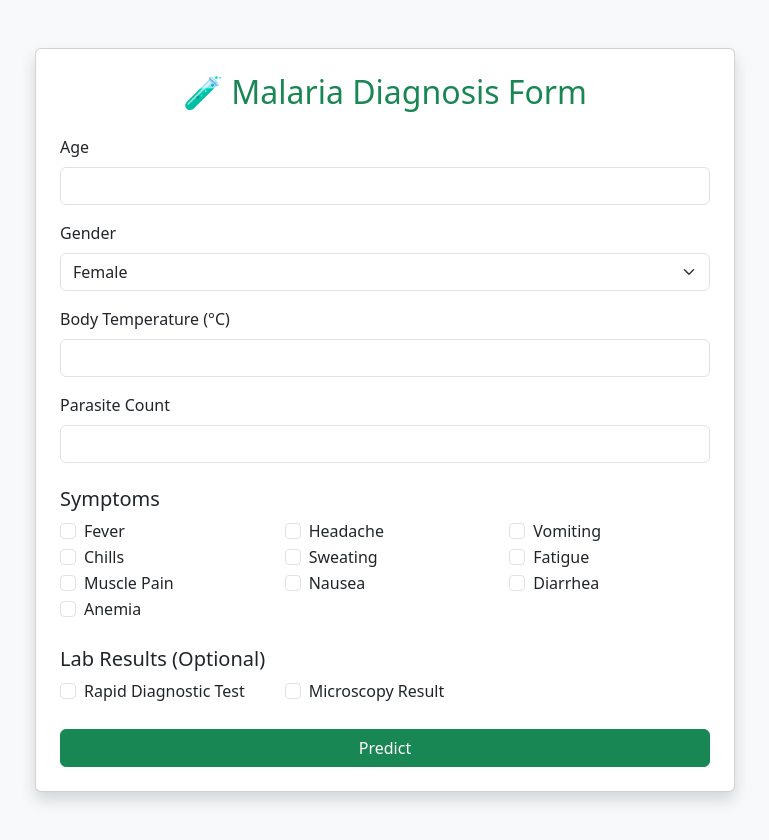
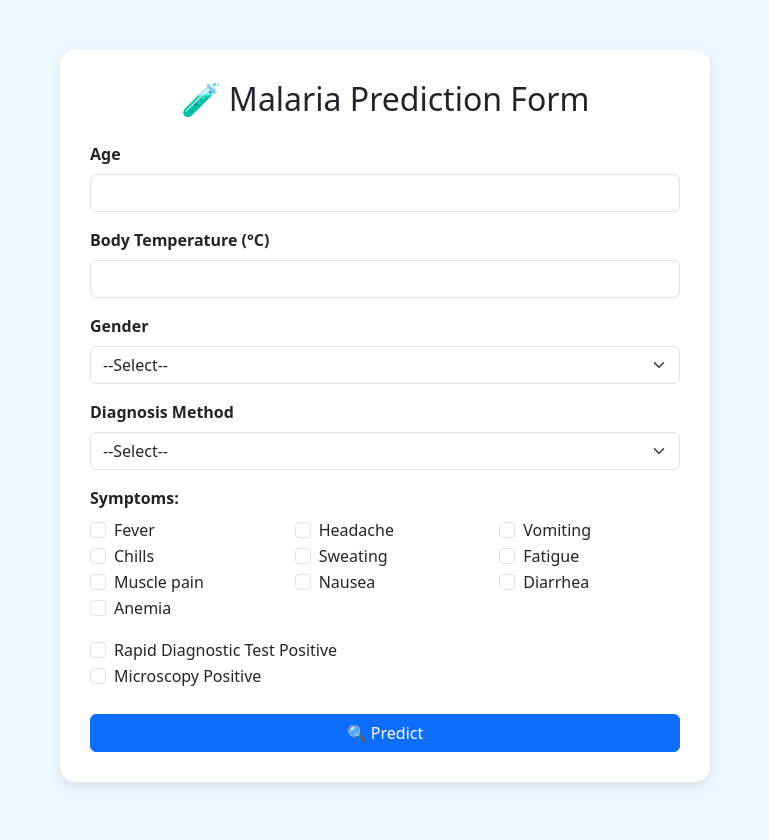
Before and after one commit to Benny499/malaria-prediction-app, a Flask app: page / in a window 1280 px wide. Shown: the whole page, without its empty margins (255-1024 px from the left). After the commit the page ends 786 px from the top, so only its background shows below. Run offline with Flask 3, Linux system fonts and the light colour scheme; parts of the project's set-up code (start-up, migrations or seed data) failed here and were passed over.

Commit message:
Clean deploy setup for malaria prediction app

```diff
--- a/app.py
+++ b/app.py
@@ -8,10 +8,35 @@ app = Flask(__name__)
 model = joblib.load("malaria_classifier_model.pkl")
 features = joblib.load("feature_columns.pkl")
 
+# Severity classifier
+def classify_severity(parasite_count):
+    if parasite_count < 1000:
+        return "Mild"
+    elif 1000 <= parasite_count <= 9999:
+        return "Mild to Moderate"
+    elif 10000 <= parasite_count <= 99999:
+        return "Moderate"
+    elif 100000 <= parasite_count <= 249999:
+        return "Severe"
+    else:
+        return "Very Severe / Critical"
+
 @app.route('/', methods=['GET', 'POST'])
 def predict():
     if request.method == 'POST':
-        # Collect form input
+        # Get diagnosis method and parasite count for severity
+        diagnosis_method = request.form.get('diagnosis_method')
+        parasite_count = request.form.get('parasite_count')
+
+        severity = None
+        if diagnosis_method == "Microscopy" and parasite_count:
+            try:
+                parasite_count = int(parasite_count)
+                severity = classify_severity(parasite_count)
+            except:
+                severity = "Invalid input"
+
+        # Collect model input
         input_data = {
             'age': int(request.form['age']),
             'body_temperature': float(request.form['temperature']),
@@ -25,22 +50,20 @@ def predict():
             'nausea': int('nausea' in request.form),
             'diarrhea': int('diarrhea' in request.form),
             'anemia': int('anemia' in request.form),
-            'parasite_count': int(request.form['parasite_count']),
+            'parasite_count': int(request.form['parasite_count']) if 'parasite_count' in request.form and request.form['parasite_count'] else 0,
             'rapid_diagnostic_test': int('rdt' in request.form),
             'microscopy_result': int('microscopy' in request.form),
             'gender_Male': 1 if request.form['gender'] == 'Male' else 0
         }
 
-        # Create DataFrame and align columns
+        # Create DataFrame and align with model
         input_df = pd.DataFrame([input_data])[features]
-
-        # Predict
         prediction = model.predict(input_df)[0]
         result = "🦠 Malaria Detected" if prediction == 1 else "✅ No Malaria"
 
-        return render_template('form.html', result=result)
+        return render_template('form.html', result=result, severity=severity)
 
-    return render_template('form.html', result=None)
+    return render_template('form.html', result=None, severity=None)
 
 if __name__ == '__main__':
     app.run(debug=True)
--- a/templates/form.html
+++ b/templates/form.html
@@ -2,82 +2,131 @@
 <html lang="en">
 <head>
   <meta charset="UTF-8">
-    <title>Malaria Diagnosis App</title>
+  <title>Malaria Prediction App</title>
   <meta name="viewport" content="width=device-width, initial-scale=1">
+  <!-- Bootstrap 5 CDN -->
   <link href="https://cdn.jsdelivr.net/npm/bootstrap@5.3.0/dist/css/bootstrap.min.css" rel="stylesheet">
+  <style>
+    body {
+      background-color: #f0f8ff;
+    }
+    .container {
+      max-width: 650px;
+      margin-top: 50px;
+      background-color: white;
+      padding: 30px;
+      border-radius: 15px;
+      box-shadow: 0 4px 12px rgba(0,0,0,0.1);
+    }
+    .form-label {
+      font-weight: bold;
+    }
+    .result-box {
+      background-color: #f8f9fa;
+      border: 1px solid #dee2e6;
+      padding: 15px;
+      border-radius: 10px;
+      margin-top: 20px;
+    }
+  </style>
 </head>
-<body class="bg-light">
-
-<div class="container py-5">
-    <div class="card mx-auto shadow p-4" style="max-width: 700px;">
-        <h2 class="mb-4 text-center text-success">🧪 Malaria Diagnosis Form</h2>
+<body>
+  <div class="container">
+    <h2 class="text-center mb-4">🧪 Malaria Prediction Form</h2>
 
     <form method="POST">
+
       <div class="mb-3">
         <label class="form-label">Age</label>
         <input type="number" name="age" class="form-control" required>
       </div>
 
       <div class="mb-3">
+        <label class="form-label">Body Temperature (°C)</label>
+        <input type="number" step="0.1" name="temperature" class="form-control" required>
+      </div>
+
+      <div class="mb-3">
         <label class="form-label">Gender</label>
-                <select name="gender" class="form-select">
+        <select name="gender" class="form-select" required>
+          <option value="">--Select--</option>
+          <option value="Male">Male</option>
           <option value="Female">Female</option>
-                    <option value="Male">Male</option>
         </select>
       </div>
 
+      <!-- Diagnosis Method -->
       <div class="mb-3">
-                <label class="form-label">Body Temperature (°C)</label>
-                <input type="number" name="temperature" step="0.1" class="form-control" required>
+        <label class="form-label">Diagnosis Method</label>
+        <select name="diagnosis_method" class="form-select" onchange="toggleMicroscopyInput(this.value)">
+          <option value="">--Select--</option>
+          <option value="Microscopy">Microscopy</option>
+          <option value="Rapid Diagnostic Test">Rapid Diagnostic Test</option>
+          <option value="Clinical">Clinical</option>
+        </select>
       </div>
 
-            <div class="mb-3">
-                <label class="form-label">Parasite Count</label>
-                <input type="number" name="parasite_count" class="form-control" required>
+      <!-- Parasite Count -->
+      <div class="mb-3" id="microscopy_div" style="display: none;">
+        <label class="form-label">Parasite Count (/µL)</label>
+        <input type="number" name="parasite_count" class="form-control" min="0">
       </div>
 
-            <h5 class="mt-4">Symptoms</h5>
-            <div class="row mb-3">
+      <!-- Symptoms (checkboxes) -->
+      <label class="form-label">Symptoms:</label>
+      <div class="row">
         {% for symptom in ['fever', 'headache', 'vomiting', 'chills', 'sweating', 'fatigue', 'muscle_pain', 'nausea', 'diarrhea', 'anemia'] %}
         <div class="col-6 col-md-4">
           <div class="form-check">
-                        <input class="form-check-input" type="checkbox" name="{{ symptom }}">
-                        <label class="form-check-label">
-                            {{ symptom.replace('_', ' ').title() }}
+            <input class="form-check-input" type="checkbox" name="{{ symptom }}" id="{{ symptom }}">
+            <label class="form-check-label" for="{{ symptom }}">
+              {{ symptom.replace('_', ' ').capitalize() }}
             </label>
           </div>
         </div>
         {% endfor %}
       </div>
 
-            <h5 class="mt-4">Lab Results (Optional)</h5>
-            <div class="row mb-4">
-                <div class="col-6 col-md-4">
-                    <div class="form-check">
-                        <input class="form-check-input" type="checkbox" name="rdt">
-                        <label class="form-check-label">Rapid Diagnostic Test</label>
-                    </div>
-                </div>
-                <div class="col-6 col-md-4">
-                    <div class="form-check">
-                        <input class="form-check-input" type="checkbox" name="microscopy">
-                        <label class="form-check-label">Microscopy Result</label>
-                    </div>
-                </div>
+      <!-- Rapid Test -->
+      <div class="form-check mt-3">
+        <input class="form-check-input" type="checkbox" name="rdt" id="rdt">
+        <label class="form-check-label" for="rdt">
+          Rapid Diagnostic Test Positive
+        </label>
       </div>
 
-            <div class="d-grid">
-                <button type="submit" class="btn btn-success">Predict</button>
+      <!-- Microscopy Result -->
+      <div class="form-check">
+        <input class="form-check-input" type="checkbox" name="microscopy" id="microscopy">
+        <label class="form-check-label" for="microscopy">
+          Microscopy Positive
+        </label>
       </div>
+
+      <button type="submit" class="btn btn-primary mt-4 w-100">🔍 Predict</button>
     </form>
 
+    <!-- Results -->
     {% if result %}
-        <div class="alert alert-info mt-4 text-center">
-            <strong>Prediction:</strong> {{ result }}
+    <div class="result-box mt-4">
+      <h5>🔔 Prediction:</h5>
+      <p class="text-success fs-5"><strong>{{ result }}</strong></p>
+    </div>
+    {% endif %}
+
+    {% if severity %}
+    <div class="result-box mt-2">
+      <h5>🧬 Malaria Severity (Microscopy):</h5>
+      <p class="text-danger fs-5"><strong>{{ severity }}</strong></p>
     </div>
     {% endif %}
   </div>
-</div>
 
+  <script>
+    function toggleMicroscopyInput(method) {
+      document.getElementById("microscopy_div").style.display =
+        method === "Microscopy" ? "block" : "none";
+    }
+  </script>
 </body>
 </html>
```
Also changed, not shown: 1 other file. Lines whose indentation alone changed are shown as unchanged.
